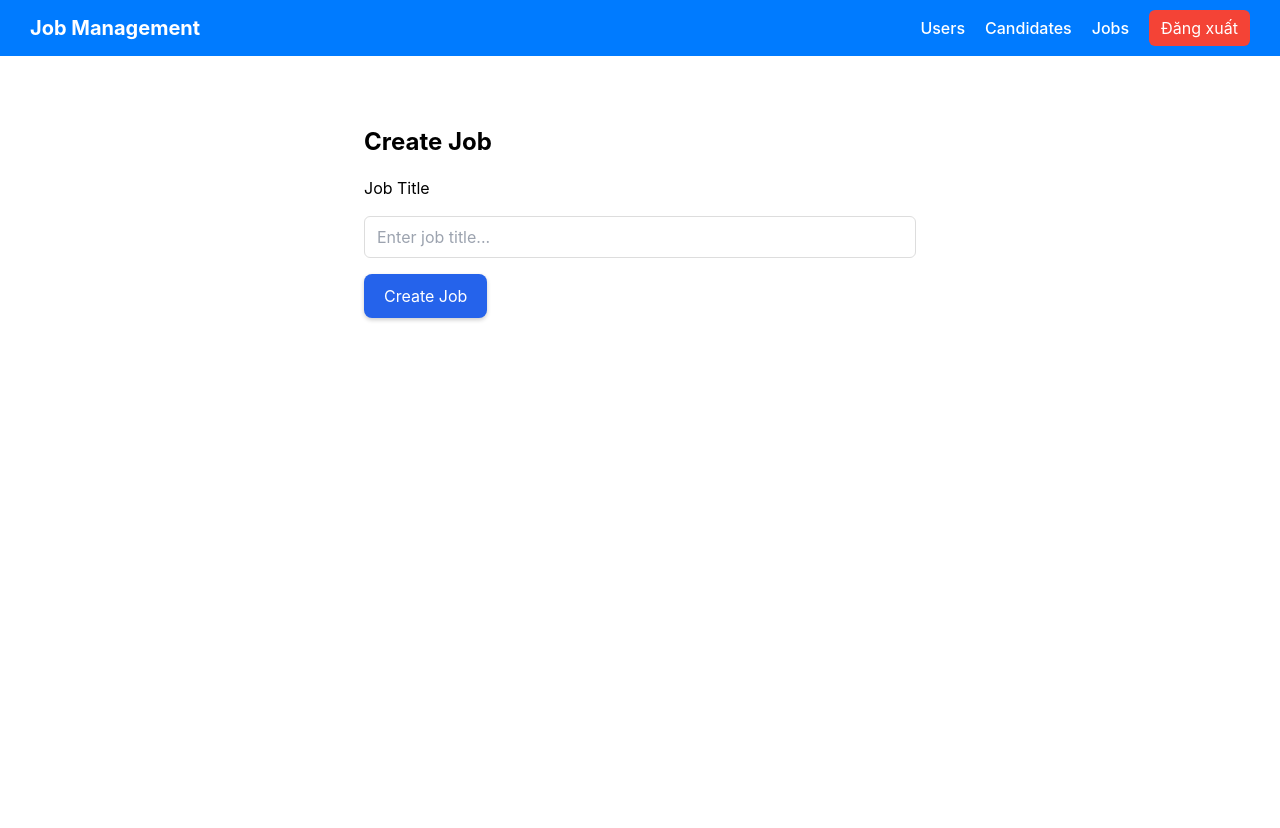
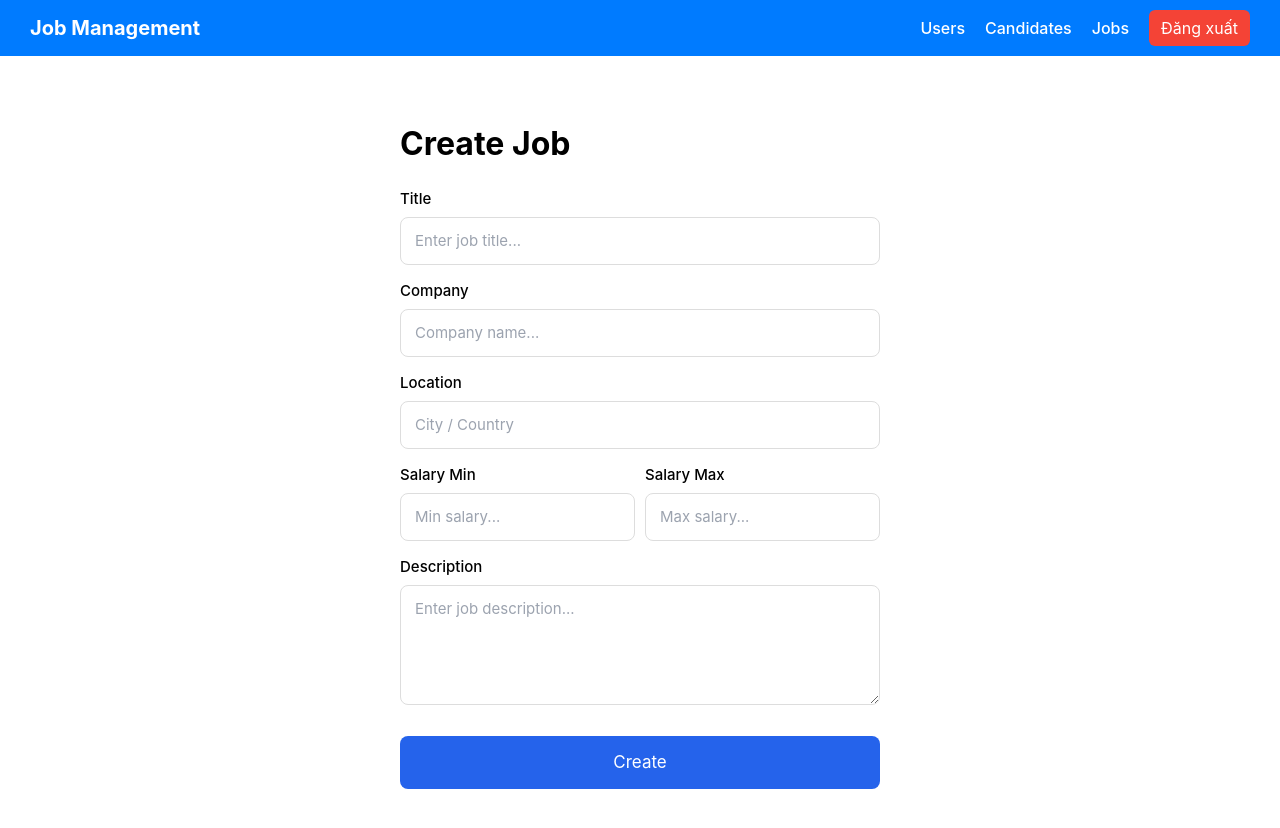
Before and after one commit to nttnnttn/job-management, a React (Create React App) app: page /jobs/create in a window 1280 px wide. Before the commit the page ends 800 px from the top, so only its background shows below. Built offline with nearby package versions, Linux system fonts and the light colour scheme; no server answers; sample sign-in values are in the browser's storage.

Commit message:
update CRUD

```diff
--- a/src/hooks/jobs/useDeleteJob.ts
+++ b/src/hooks/jobs/useDeleteJob.ts
@@ -6,11 +6,14 @@ export const useDeleteJob = () => {
   const queryClient = useQueryClient();
 
   return useMutation({
-    mutationFn: deleteJob,
+    mutationFn: (jobId: string) => deleteJob(jobId),
     onSuccess: () => {
-      queryClient.invalidateQueries({
-        queryKey: jobKeys.lists(),
-      });
+      alert("Xóa job thành công!");
+      queryClient.invalidateQueries({ queryKey: jobKeys.lists() });
+    },
+    onError: (error: any) => {
+      console.error("Delete job failed:", error.response?.status, error.response?.data);
+      alert("Xóa job thất bại!");
     },
   });
 };
--- a/src/pages/jobs/create/create.module.css
+++ b/src/pages/jobs/create/create.module.css
@@ -1,52 +1,69 @@
 .container {
-  padding: 24px;
-  max-width: 600px;
+  max-width: 520px;
   margin: 0 auto;
+  padding: 20px;
 }
 
 .title {
-  font-size: 24px;
-  font-weight: bold;
-  margin-bottom: 16px;
+  font-size: 32px;
+  font-weight: 700;
+  margin-bottom: 20px;
 }
 
 .form {
   display: flex;
   flex-direction: column;
-  gap: 16px;
+  gap: 15px;
 }
 
-.input {
+.input, .textarea {
   width: 100%;
-  padding: 8px 12px;
+  padding: 12px 14px;
+  border-radius: 8px;
   border: 1px solid #ddd;
-  border-radius: 6px;
+  font-size: 15px;
 }
 
 .row {
   display: flex;
-  gap: 12px;
+  gap: 10px;
 }
 
 .textarea {
-  width: 100%;
-  padding: 8px 12px;
-  border: 1px solid #ddd;
-  border-radius: 6px;
   min-height: 120px;
+  resize: vertical;
 }
 
 .button {
+  margin-top: 10px;
   background: #2563eb;
-  color: #fff;
-  padding: 10px 20px;
+  color: white;
+  padding: 14px 0;
+  border: none;
+  font-size: 17px;
   border-radius: 8px;
   cursor: pointer;
-  box-shadow: 0px 2px 4px rgba(0, 0, 0, 0.2);
-  transition: 0.15s;
-  width: fit-content;
 }
 
-.button:hover {
-  background: #1e40af;
+.label {
+  font-size: 15px;
+  font-weight: 500;
+  margin-bottom: 6px;
+  display: block;
 }
+
+.successMessage {
+  position: fixed;      /* nổi lên trên form */
+  top: 20px;
+  left: 50%;
+  transform: translateX(-50%);
+  background-color: #4caf50; /* xanh lá */
+  color: white;
+  padding: 12px 20px;
+  border-radius: 8px;
+  font-weight: bold;
+  box-shadow: 0 4px 8px rgba(0,0,0,0.2);
+  opacity: 1;
+  transition: opacity 0.8s ease-in-out;
+  z-index: 1000;
+}
--- a/src/pages/jobs/create/create.tsx
+++ b/src/pages/jobs/create/create.tsx
@@ -1,31 +1,132 @@
 import { useState } from "react";
+import { useNavigate } from "react-router-dom";
 import { useCreateJob } from "../../../hooks/jobs/useCreateJob";
 import styles from "./create.module.css";
 
 export default function CreateJobPage() {
+  const navigate = useNavigate();
   const createJob = useCreateJob();
+
   const [title, setTitle] = useState("");
+  const [company, setCompany] = useState("");
+  const [location, setLocation] = useState("");
+  const [salaryMin, setSalaryMin] = useState("");
+  const [salaryMax, setSalaryMax] = useState("");
+  const [description, setDescription] = useState("");
+  const [successMessage, setSuccessMessage] = useState(false); // dùng boolean
+  const [fadeOut, setFadeOut] = useState(false); // kiểm soát fade
 
   const handleSubmit = () => {
     if (!title.trim()) return;
-    createJob.mutate({ title });
+
+    createJob.mutate(
+      {
+        title,
+        company,
+        location,
+        salaryMin: Number(salaryMin) || 0,
+        salaryMax: Number(salaryMax) || 0,
+        description,
+        status: "open",
+      },
+      {
+        onSuccess: () => {
+          setSuccessMessage(true);
+
+          // fade out sau 1s
+          setTimeout(() => setFadeOut(true), 1000);
+
+          // chuyển hướng sau 2s
+          setTimeout(() => navigate("/jobs"), 2000);
+        },
+      }
+    );
   };
 
   return (
     <div className={styles.container}>
       <h1 className={styles.title}>Create Job</h1>
 
+      {/* Thông báo tạo thành công */}
+      {successMessage && (
+        <div
+          className={styles.successMessage}
+          style={{ opacity: fadeOut ? 0 : 1 }}
+        >
+          Tạo job thành công!
+        </div>
+      )}
+
       <div className={styles.form}>
-        <label className={styles.label}>Job Title</label>
+        {/* Title */}
+        <div>
+          <label className={styles.label}>Title</label>
           <input
             className={styles.input}
             placeholder="Enter job title..."
             value={title}
             onChange={(e) => setTitle(e.target.value)}
           />
+        </div>
+
+        {/* Company */}
+        <div>
+          <label className={styles.label}>Company</label>
+          <input
+            className={styles.input}
+            placeholder="Company name..."
+            value={company}
+            onChange={(e) => setCompany(e.target.value)}
+          />
+        </div>
+
+        {/* Location */}
+        <div>
+          <label className={styles.label}>Location</label>
+          <input
+            className={styles.input}
+            placeholder="City / Country"
+            value={location}
+            onChange={(e) => setLocation(e.target.value)}
+          />
+        </div>
+
+        {/* Salary Min + Max */}
+        <div className={styles.row}>
+          <div style={{ flex: 1 }}>
+            <label className={styles.label}>Salary Min</label>
+            <input
+              className={styles.input}
+              placeholder="Min salary..."
+              value={salaryMin}
+              onChange={(e) => setSalaryMin(e.target.value)}
+            />
+          </div>
+
+          <div style={{ flex: 1 }}>
+            <label className={styles.label}>Salary Max</label>
+            <input
+              className={styles.input}
+              placeholder="Max salary..."
+              value={salaryMax}
+              onChange={(e) => setSalaryMax(e.target.value)}
+            />
+          </div>
+        </div>
+
+        {/* Description */}
+        <div>
+          <label className={styles.label}>Description</label>
+          <textarea
+            className={styles.textarea}
+            placeholder="Enter job description..."
+            value={description}
+            onChange={(e) => setDescription(e.target.value)}
+          />
+        </div>
 
         <button className={styles.button} onClick={handleSubmit}>
-          Create Job
+          Create
         </button>
       </div>
     </div>
--- a/src/pages/jobs/update/update.tsx
+++ b/src/pages/jobs/update/update.tsx
@@ -1,12 +1,15 @@
-import { useParams } from "react-router-dom";
+import { useParams, useNavigate } from "react-router-dom";
 import { useState, useEffect } from "react";
 import { useJobDetail } from "../../../hooks/jobs/useJobDetail";
 import { useUpdateJob } from "../../../hooks/jobs/useUpdateJob";
+import { useDeleteJob } from "../../../hooks/jobs/useDeleteJob";
 
 export default function UpdateJobPage() {
-  const { id} = useParams();
+  const { id } = useParams();
+  const navigate = useNavigate();
   const { data: job, isLoading } = useJobDetail(id!);
   const updateJob = useUpdateJob();
+  const deleteJobMutation = useDeleteJob();
 
   const [form, setForm] = useState({
     title: "",
@@ -18,7 +21,6 @@ export default function UpdateJobPage() {
     status: "open",
   });
 
-  // ⬇ Load data cũ vào form
   useEffect(() => {
     if (job) {
       setForm({
@@ -37,10 +39,8 @@ export default function UpdateJobPage() {
     setForm((prev) => ({ ...prev, [key]: value }));
   };
 
-  // ⬇ Gửi update
-  const handleSubmit = () => {
+  const handleUpdate = () => {
     if (!id) return;
-
     updateJob.mutate({
       jobId: id,
       payload: {
@@ -55,6 +55,17 @@ export default function UpdateJobPage() {
     });
   };
 
+  const handleDelete = () => {
+    if (!id) return;
+    if (window.confirm("Bạn có chắc muốn xóa job này?")) {
+      deleteJobMutation.mutate(id, {
+        onSuccess: () => {
+          navigate("/jobs"); // chuyển về danh sách sau khi xóa
+        },
+      });
+    }
+  };
+
   if (isLoading) return <p className="text-center mt-10">Loading...</p>;
 
   return (
@@ -62,51 +73,75 @@ export default function UpdateJobPage() {
       <h1 className="text-3xl font-bold mb-6">Update Job</h1>
 
       <div className="bg-white p-6 rounded-xl shadow border space-y-4">
-
+        {/* Title */}
+        <div>
+          <label className="block mb-1 font-medium text-gray-700">Title</label>
           <input
             value={form.title}
             onChange={(e) => handleChange("title", e.target.value)}
-          placeholder="Title"
-          className="w-full border px-4 py-2 rounded-lg"
-        />
-
-        <input
-          value={form.company}
-          onChange={(e) => handleChange("company", e.target.value)}
-          placeholder="Company"
-          className="w-full border px-4 py-2 rounded-lg"
-        />
-
-        <input
-          value={form.location}
-          onChange={(e) => handleChange("location", e.target.value)}
-          placeholder="Location"
-          className="w-full border px-4 py-2 rounded-lg"
-        />
-
-        <div className="grid grid-cols-2 gap-4">
-          <input
-            value={form.salaryMin}
-            onChange={(e) => handleChange("salaryMin", e.target.value)}
-            placeholder="Salary Min"
-            className="w-full border px-4 py-2 rounded-lg"
-          />
-
-          <input
-            value={form.salaryMax}
-            onChange={(e) => handleChange("salaryMax", e.target.value)}
-            placeholder="Salary Max"
+            placeholder="Enter job title..."
             className="w-full border px-4 py-2 rounded-lg"
           />
         </div>
 
+        {/* Company */}
+        <div>
+          <label className="block mb-1 font-medium text-gray-700">Company</label>
+          <input
+            value={form.company}
+            onChange={(e) => handleChange("company", e.target.value)}
+            placeholder="Enter company name..."
+            className="w-full border px-4 py-2 rounded-lg"
+          />
+        </div>
+
+        {/* Location */}
+        <div>
+          <label className="block mb-1 font-medium text-gray-700">Location</label>
+          <input
+            value={form.location}
+            onChange={(e) => handleChange("location", e.target.value)}
+            placeholder="Enter location..."
+            className="w-full border px-4 py-2 rounded-lg"
+          />
+        </div>
+
+        {/* Salary Min + Max */}
+        <div className="grid grid-cols-2 gap-4">
+          <div>
+            <label className="block mb-1 font-medium text-gray-700">Salary Min</label>
+            <input
+              value={form.salaryMin}
+              onChange={(e) => handleChange("salaryMin", e.target.value)}
+              placeholder="Enter min salary..."
+              className="w-full border px-4 py-2 rounded-lg"
+            />
+          </div>
+          <div>
+            <label className="block mb-1 font-medium text-gray-700">Salary Max</label>
+            <input
+              value={form.salaryMax}
+              onChange={(e) => handleChange("salaryMax", e.target.value)}
+              placeholder="Enter max salary..."
+              className="w-full border px-4 py-2 rounded-lg"
+            />
+          </div>
+        </div>
+
+        {/* Description */}
+        <div>
+          <label className="block mb-1 font-medium text-gray-700">Description</label>
           <textarea
             value={form.description}
             onChange={(e) => handleChange("description", e.target.value)}
-          placeholder="Description"
+            placeholder="Enter job description..."
             className="w-full border px-4 py-2 rounded-lg"
           />
+        </div>
 
+        {/* Status */}
+        <div>
+          <label className="block mb-1 font-medium text-gray-700">Status</label>
           <select
             value={form.status}
             onChange={(e) => handleChange("status", e.target.value)}
@@ -115,13 +150,22 @@ export default function UpdateJobPage() {
             <option value="open">Open</option>
             <option value="closed">Closed</option>
           </select>
+        </div>
 
+        <div className="flex gap-4">
           <button
-          onClick={handleSubmit}
-          className="w-full bg-green-600 text-white py-2 rounded-lg text-lg font-medium hover:bg-green-700 transition"
+            onClick={handleUpdate}
+            className="flex-1 bg-green-600 text-white py-2 rounded-lg text-lg font-medium hover:bg-green-700 transition"
           >
             Update
           </button>
+          <button
+            onClick={handleDelete}
+            className="flex-1 bg-red-600 text-white py-2 rounded-lg text-lg font-medium hover:bg-red-700 transition"
+          >
+            Delete
+          </button>
+        </div>
       </div>
     </div>
   );
```
Also changed, not shown: src/api/jobs.api.ts (+4 -4 lines), src/hooks/jobs/useUpdateJob.ts (+9 -3 lines). Lines whose indentation alone changed are shown as unchanged.
